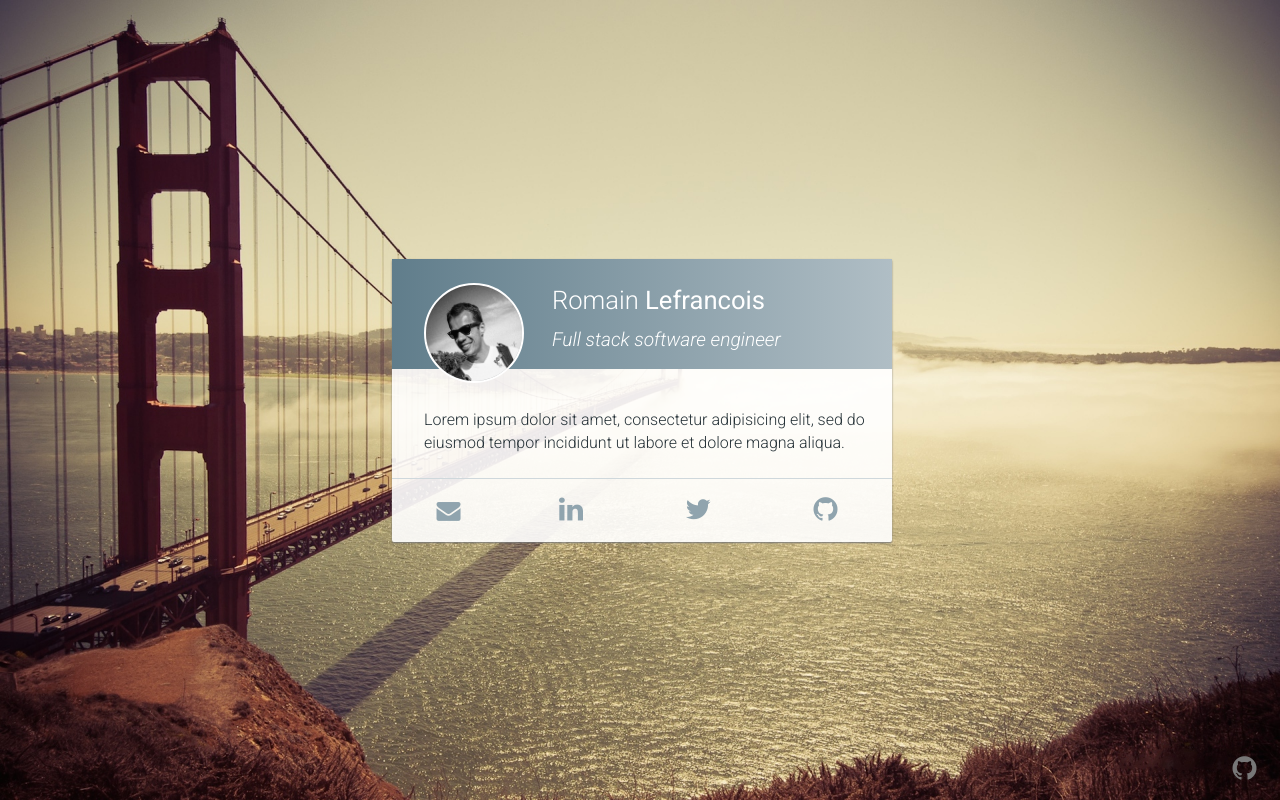
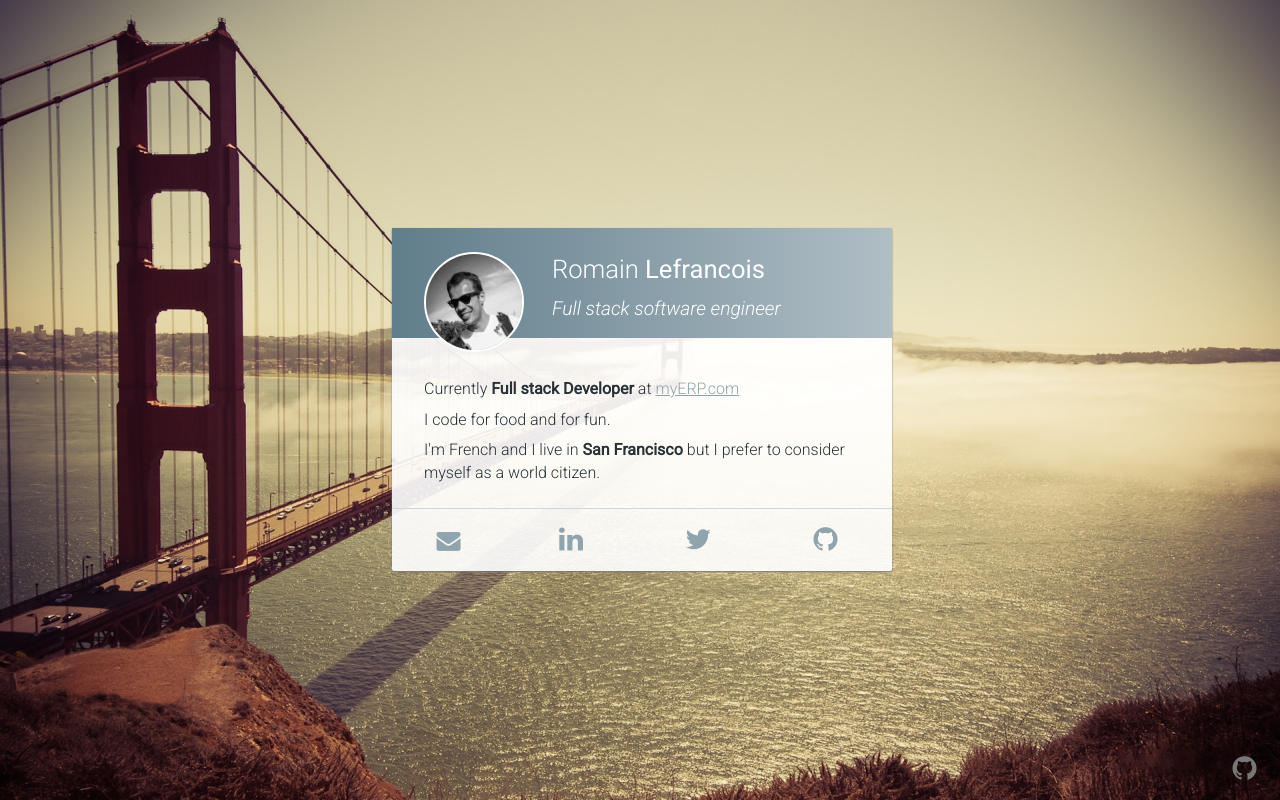
Before and after one commit to RomaLefrancois/business-card, a plain HTML site: page index.html in a window 1280 px wide. Drawn offline with Linux system fonts and the light colour scheme.

Commit message:
Set description

```diff
--- a/index.html
+++ b/index.html
@@ -31,7 +31,9 @@
         <img src="img/me.png" alt="" />
       </div>
       <div id="body">
-        <p>Lorem ipsum dolor sit amet, consectetur adipisicing elit, sed do eiusmod tempor incididunt ut labore et dolore magna aliqua.</p>
+        <p>Currently <b>Full stack Developer</b> at <a href="http://www.myerp.com" target="blank">myERP.com</a></p>
+        <p>I code for food and for fun.</p>
+        <p>I'm French and I live in <b>San Francisco</b> but I prefer to consider myself as a world citizen.</p>
       </div>
       <div id="footer">
         <a href="mailto:" class="mail"><i class="icon-mail-alt"></i><span>Email</span></a>
```
